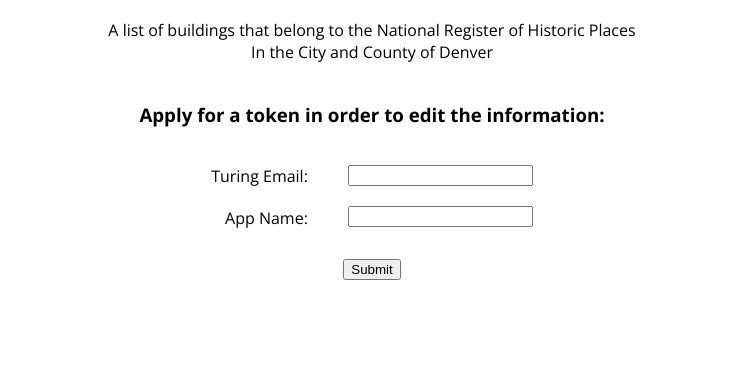
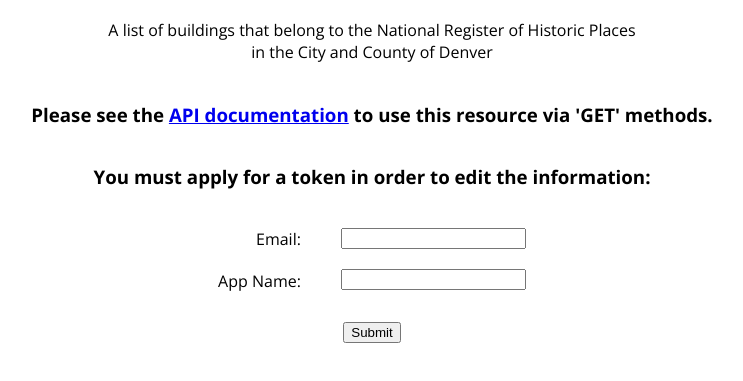
Before and after one commit to nogully/denver-history, a website: page public/index.html in a window 1280 px wide. Shown: the part 75-456 px from the top of the page, without its empty margins (268-1011 px from the left). Drawn offline with nearby package versions, Linux system fonts and the light colour scheme.

Commit message:
Update README with district endpoints and sample req/res, update index.html to link to docs

```diff
--- a/public/index.html
+++ b/public/index.html
@@ -9,14 +9,15 @@
     <header>
       <h1>Denver Landmarks API</h1>
       <p>A list of buildings that belong to the National Register of Historic Places </p>
-      <p>In the City and County of Denver</p>
+      <p>in the City and County of Denver</p>
     </header>
     <main>
-      <h3>Apply for a token in order to edit the information:</h3>
+      <h3>Please see the <a href="https://github.com/nogully/denver-history">API documentation</a> to use this resource via 'GET' methods.</h3>
+      <h3>You must apply for a token in order to edit the information:</h3>
       <form>
         <div id="form-wrapper" >
           <div class="wrapper" id="label-wrapper">
-            <label for="email-input">Turing Email:</label>
+            <label for="email-input">Email:</label>
             <label for="app-input">App Name:</label>
           </div>
           <div class="wrapper" id="input-wrapper">
```
Also changed, not shown: README.md.
